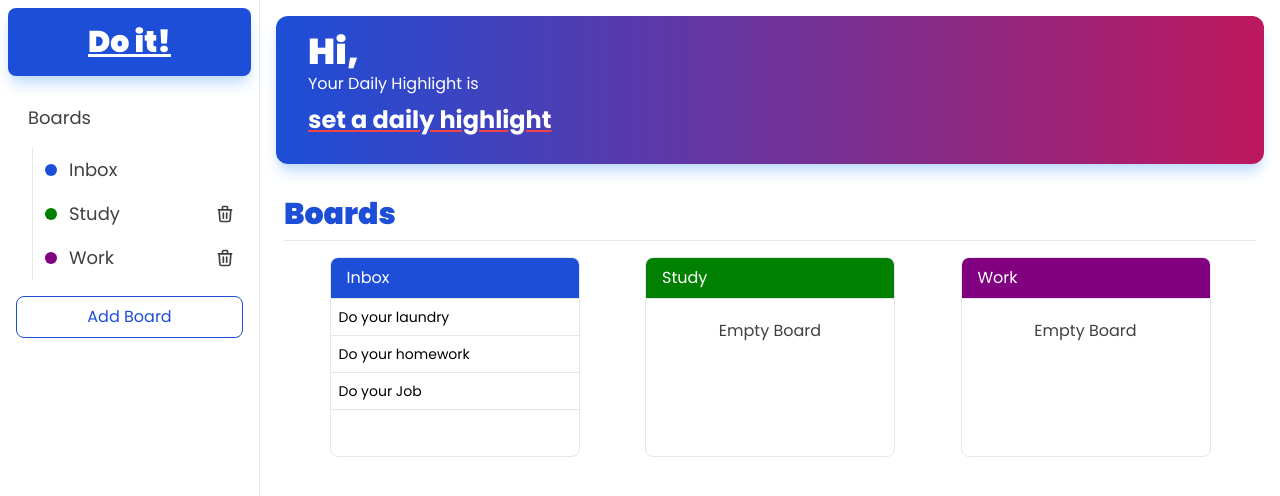
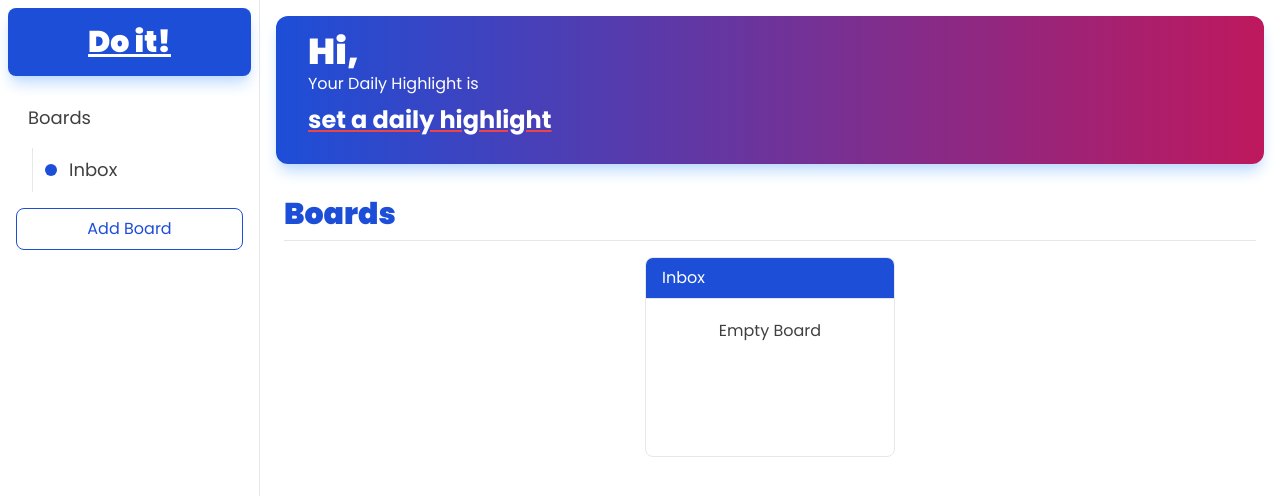
Before and after one commit to Arslan-Soomro/doit, a React (Vite) app: page / in a window 1280 px wide. Shown: the top 496 px of the page. Built offline with nearby package versions, Linux system fonts and the light colour scheme.

Commit message:
Add localstorage support

```diff
--- a/src/App.tsx
+++ b/src/App.tsx
@@ -1,5 +1,5 @@
 import { ChevronLeftIcon, ChevronRightIcon } from "@heroicons/react/outline";
-import { useState } from "react";
+import { useEffect, useState } from "react";
 import AddBoardModal from "./components/AddBoardModal";
 import Backdrop from "./components/Backdrop";
 import BoardContainer from "./components/BoardContainer";
@@ -9,6 +9,7 @@ import ListContainer from "./components/ListContainer";
 import Sidebar from "./components/Sidebar";
 import SmartTodosList from "./components/SmartTodosList";
 import { useStore } from "./components/store";
+import useStorage from "./components/useStorage";
 
 function App() {
   //TODO Save Todos to local Storage
@@ -18,8 +19,44 @@ function App() {
   //TODO app is not responsive
   //TODO cleanup dummy data
 
+  const todos = useStore((state) => state.todos);
+  const boards = useStore((state) => state.boards);
+  const setTodos = useStore((state) => state.setTodos);
+  const setBoards = useStore((state) => state.setBoards);
+
   const [isSideOpen, setIsSideOpen] = useState(false);
   const [isBoardOpen, setIsBoardOpen] = useState(true);
+
+  const [isDataLoaded, setIsDataLoaded] = useState(false);
+
+  const initData = (resData: string | null) => {
+    const loadedData = resData != null ? JSON.parse(resData) : null;
+
+    if (
+      loadedData != null &&
+      typeof loadedData === "object" &&
+      loadedData.todos &&
+      loadedData.boards
+    ) {
+      setBoards(loadedData.boards);
+      setTodos(loadedData.todos);
+    }
+
+    setIsDataLoaded(true);
+  };
+
+  const [storage, setStorage] = useStorage("APP_DATA", initData);
+
+  useEffect(() => {
+    if (isDataLoaded) {
+      setStorage(
+        JSON.stringify({
+          todos,
+          boards,
+        })
+      );
+    }
+  }, [todos, boards]);
 
   return (
     <>
--- a/src/components/store.ts
+++ b/src/components/store.ts
@@ -8,39 +8,16 @@ const initialBoard = {
 };
 
 const defaultTodo: TODO = {
-  text: 'I want to ',
+  text: 'Do ',
   done: false,
   attachedBoard: initialBoard, //change this to current board when adding it
 };
 
 export const useStore = create<STORE>((set, get) => ({
   todos: [
-    {
-      text: "Do your laundry",
-      done: false,
-      attachedBoard: initialBoard
-    },
-    {
-      text: "Do your homework",
-      done: false,
-      attachedBoard: initialBoard
-    },
-    {
-      text: "Do your Job",
-      done: false,
-      attachedBoard: initialBoard
-    },
   ],
   boards: [
     initialBoard,
-    {
-      name: 'Study',
-      color: 'green',
-    },
-    {
-      name: 'Work',
-      color: 'purple',
-    }
   ],
 
   highlight: "set a daily highlight",
@@ -93,6 +70,15 @@ export const useStore = create<STORE>((set, get) => ({
       todos: state.todos.filter((item) => item.attachedBoard.name != name),
       currentBoard: state.boards[0],
     }));
+  },
 
+  setTodos: (newTodos) => {
+    set(() => ({todos: newTodos}));
+    console.log('Data Updated');
+  },
+
+  setBoards: (newBoards) => {
+    set(() => ({boards: newBoards}));
+    console.log('Data Updated');
   }
 }));
--- /dev/null
+++ b/src/components/useStorage.tsx
@@ -0,0 +1,19 @@
+import { useEffect, useState } from "react";
+
+const useStorage = ( key: string, onLoad: (data: string | null) => void ) => {
+
+    const [state, setState] = useState<null | string>(null);
+
+    useEffect(() => {
+        const loadedData = localStorage.getItem(key);
+        onLoad(loadedData);
+    }, []);
+
+    useEffect(() => {
+        if(state != null) localStorage.setItem(key, state);
+    }, [state]);
+
+    return [state, setState] as const;
+}
+
+export default useStorage;
--- a/src/utils/customTypes.ts
+++ b/src/utils/customTypes.ts
@@ -12,7 +12,9 @@ export type TODO = {
 
 export type STORE = {
     todos: TODO[];
+    setTodos: (newTodos: TODO[]) => void;
     boards: BOARD[];
+    setBoards: (newBoards: BOARD[]) => void;
     highlight: string;
     currentBoard: BOARD;
     switchBoard: (toBoard: BOARD) => void;
```
